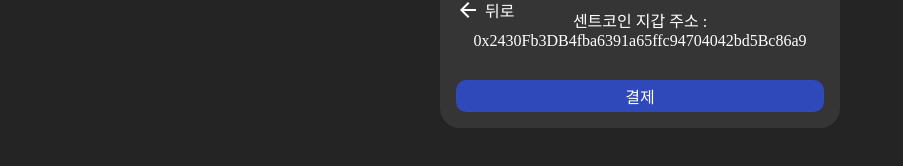
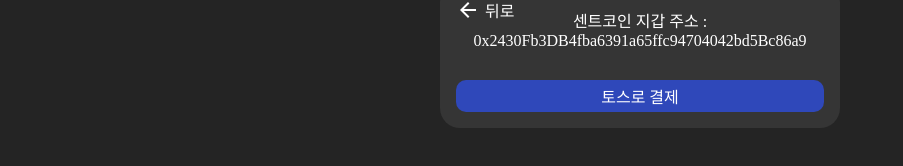
Before and after one commit to mycro8441/300, a Next.js app: page /pay in a window 1280 px wide. Both pictures are taken after a click on the element "다음". Shown: the part 390-556 px from the top of the page, without its empty margins (0-903 px from the left). Built offline with nearby package versions, Linux system fonts and the light colour scheme; a web font is replaced by a local one.

Commit message:
Update Paybtn.tsx

```diff
--- a/components/payments/Paybtn.tsx
+++ b/components/payments/Paybtn.tsx
@@ -31,6 +31,6 @@
 
 
     return <NextBtn onClick={handleClick}>
-        결제
+        토스로 결제
     </NextBtn>
 }
```
